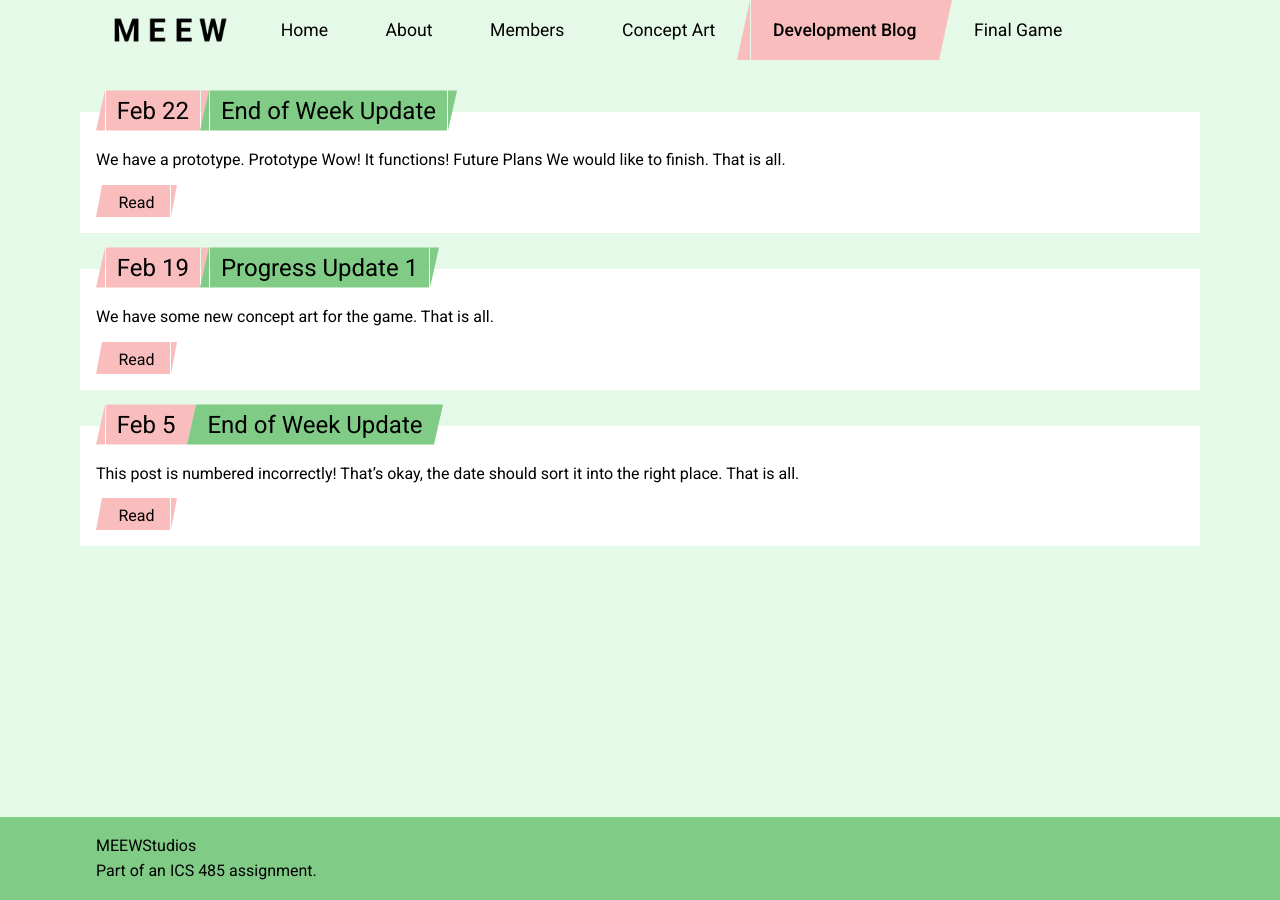
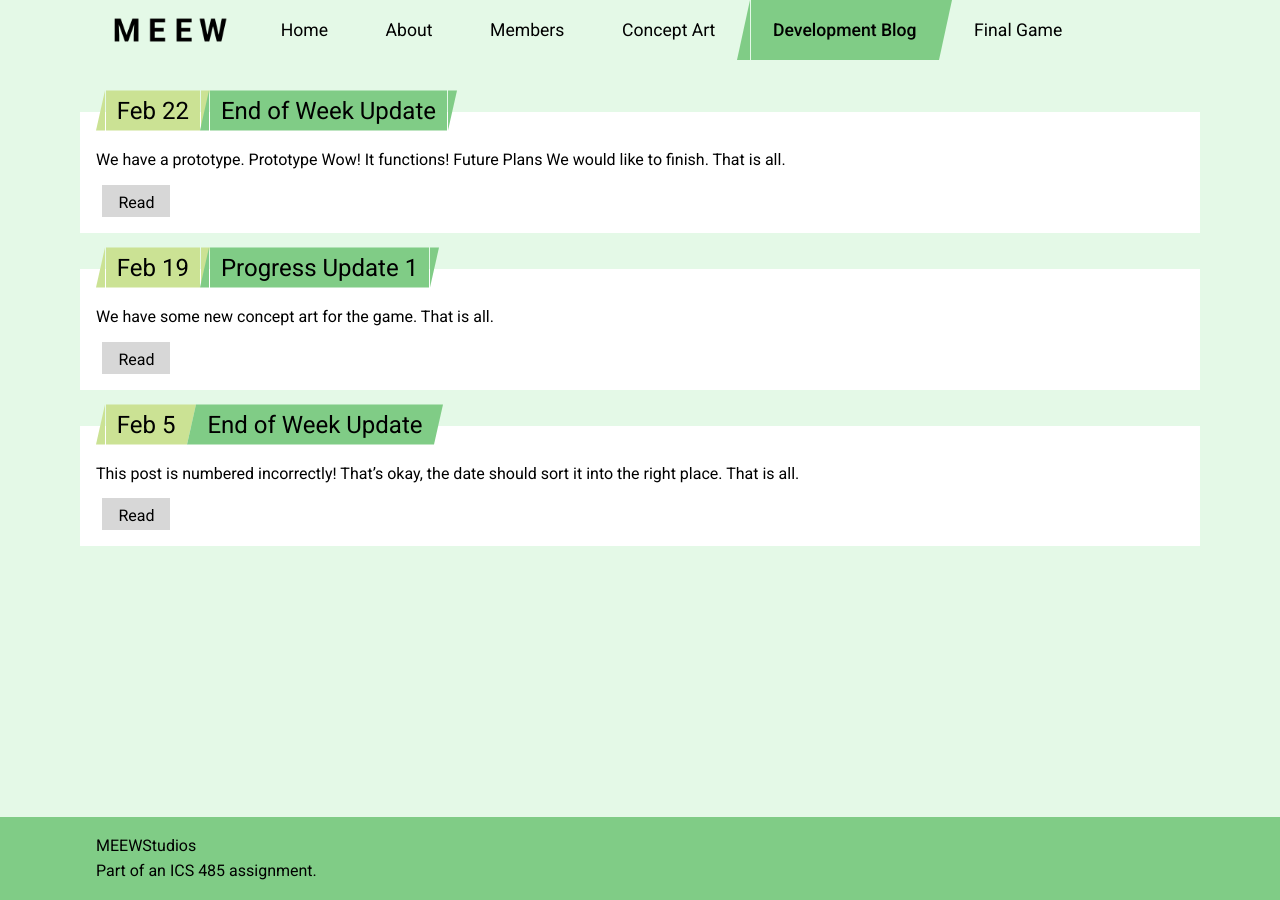
Before and after one commit to MEEWStudios/jekyll-testbed, a Jekyll site: the page built from development/index.md, in a window 1280 px wide. Built offline with Jekyll 4.4.1, drawn with Linux system fonts in a browser that asks for light colours.

Commit message:
Update theme colors

```diff
--- a/style/navigation.css
+++ b/style/navigation.css
@@ -3,9 +3,9 @@ header {
 	--navigation-angle-width: 0.85rem;
 	--navigation-spacing: 0rem;
 	--navigation-background: transparent;
-	--navigation-hover-background: var(--theme-primary-dark-background);
-	--navigation-active-background: var(--theme-primary-light-background);
-	--navigation-color: var(--theme-secondary-color);
+	--navigation-hover-background: var(--theme-tertiary-background);
+	--navigation-active-background: var(--theme-tertiary-light-background);
+	--navigation-color: var(--theme-primary-color);
 
 	position: -webkit-sticky;
 	position: sticky;
@@ -76,8 +76,8 @@ header a:active {
 }
 
 header a.active {
-	--navigation-background: var(--theme-tertiary-background);
-	--navigation-color: var(--theme-tertiary-color);
+	--navigation-background: var(--theme-primary-dark-background);
+	--navigation-color: var(--theme-primary-color);
 
 	font-weight: 500;
 }
--- a/style/style.css
+++ b/style/style.css
@@ -62,10 +62,10 @@ a.button,
 button {
 	--button-angle-width: 0.4em;
 	--button-height: 2em;
-	--button-background: var(--theme-tertiary-background);
-	--button-hover-background: var(--theme-tertiary-light-background);
+	--button-background: var(--theme-secondary-background);
+	--button-hover-background: var(--theme-secondary-light-background);
 	--button-active-background: var(--theme-primary-dark-background);
-	--button-color: var(--theme-tertiary-color);
+	--button-color: var(--theme-secondary-color);
 
 	position: relative;
 	margin: 0 var(--button-angle-width);
@@ -78,29 +78,6 @@ button {
 	box-sizing: border-box;
 	cursor: pointer;
 	user-select: none;
-}
-
-a.button::before,
-a.button::after,
-button::before,
-button::after {
-	content: '';
-	position: absolute;
-	top: 0;
-}
-
-a.button::before,
-button::before {
-	left: calc(-1 * var(--button-angle-width));
-	border-bottom: var(--button-height) solid var(--button-background);
-	border-left: var(--button-angle-width) solid transparent;
-}
-
-a.button::after,
-button::after {
-	right: calc(-1 * var(--button-angle-width));
-	border-right: var(--button-angle-width) solid transparent;
-	border-top: var(--button-height) solid var(--button-background);
 }
 
 a.button:hover,
--- a/style/theme.css
+++ b/style/theme.css
@@ -4,13 +4,13 @@
 	--theme-primary-light-background: #FFF;
 	--theme-primary-dark-background: #80CC86;
 	--theme-primary-color: #000;
-	--theme-secondary-background: #52CFDD;
-	--theme-secondary-light-background: #81DCE6;
+	--theme-tertiary-background: #CBE294;
+	--theme-tertiary-light-background: #DEECBB;
+	--theme-tertiary-color: #000;
+	--theme-secondary-background: #D7D7D7;
+	--theme-secondary-light-background: #F0F0F0;
 	--theme-secondary-dark-background: #44AAB5;
 	--theme-secondary-color: #000;
-	--theme-tertiary-background: #F9BDBE;
-	--theme-tertiary-light-background: #FDECED;
-	--theme-tertiary-color: #000;
 
 	/* Page */
 	--page-margin: 6rem;
```
